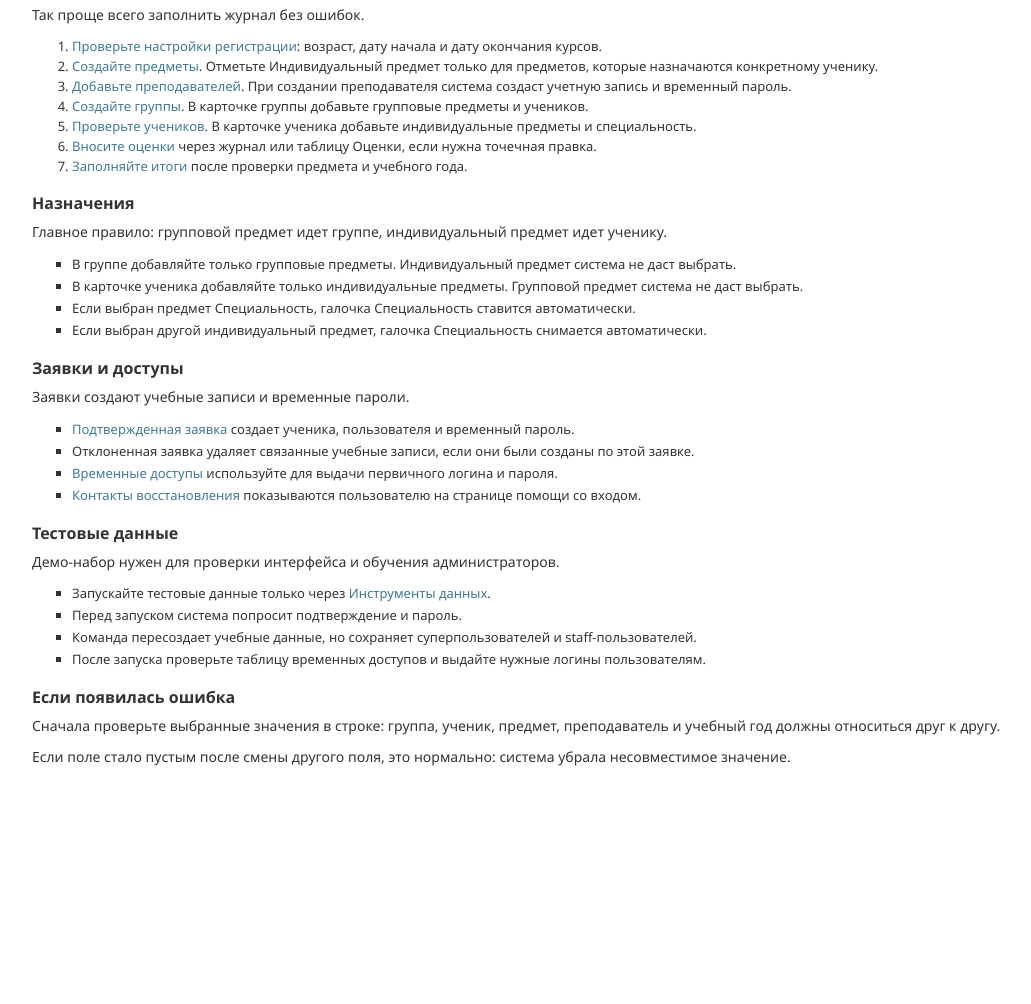
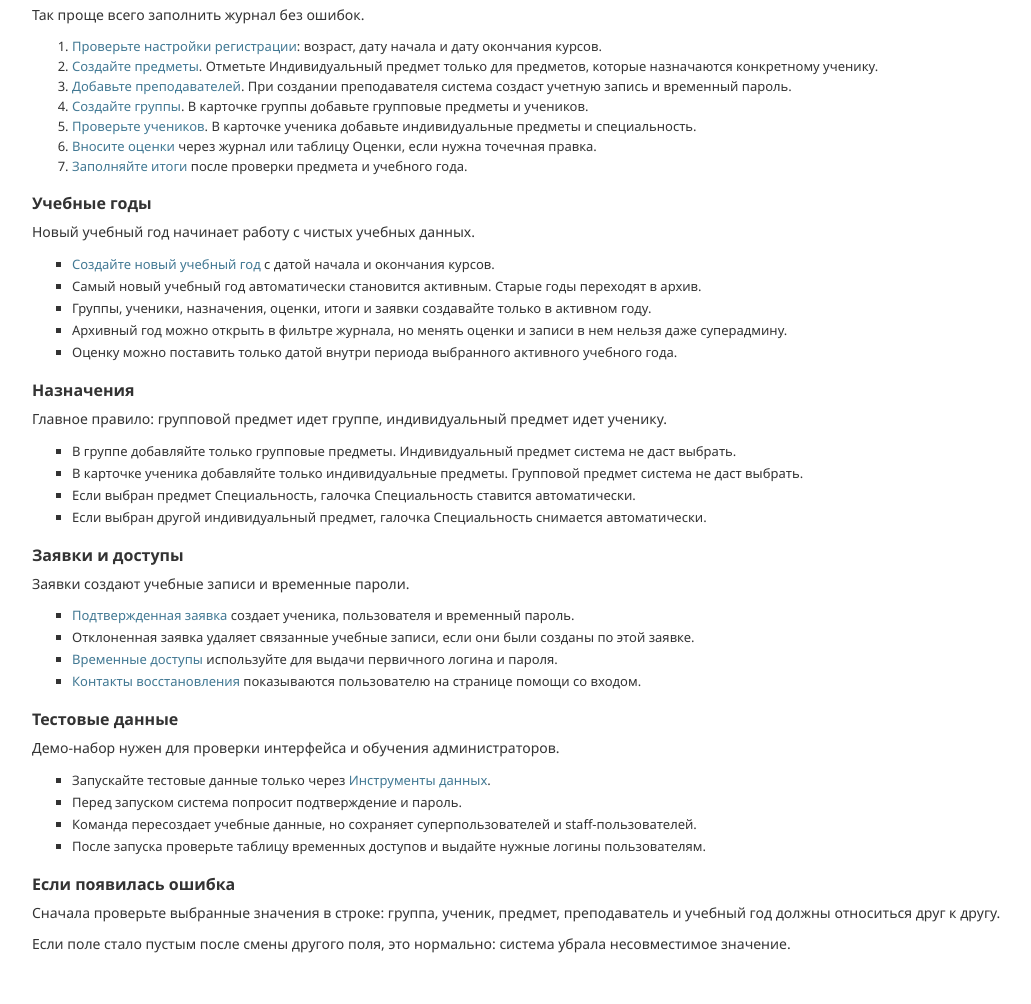
Before and after one commit to Pavel9876543/journal_cadet, a Django app: template templates/admin/journal/admin_guide.html in a window 1280 px wide. Shown: the part 317-1321 px from the top of the page, without its empty margins (8-1039 px from the left). Before the commit the page ends 1083 px from the top, so only its background shows below. Run offline with Django 5.2, Linux system fonts and the light colour scheme; the template is opened without the code that fills it, so the values that code supplies are empty.

Commit message:
Document academic year archive workflow [skip ci]

```diff
--- a/journal/admin_tools.py
+++ b/journal/admin_tools.py
@@ -77,6 +77,7 @@ def _admin_guide_view_sync(request: HttpRequest) -> HttpResponse:
         'results_url': reverse('admin:journal_subjectresult_changelist'),
         'applications_url': reverse('admin:journal_courseapplication_changelist'),
         'temporary_credentials_url': reverse('admin:journal_temporarycredential_changelist'),
+        'academic_years_url': reverse('admin:journal_academicyear_changelist'),
         'settings_url': reverse('admin:journal_courseregistrationsettings_changelist'),
         'password_contacts_url': reverse('admin:journal_passwordrecoverycontact_changelist'),
         'data_tools_url': reverse('admin_data_tools'),
--- a/journal/tests.py
+++ b/journal/tests.py
@@ -1947,6 +1947,8 @@ class AdminDashboardTests(JournalTestDataMixin, TestCase):
 
         self.assertEqual(admin_response.status_code, 200)
         self.assertContains(admin_response, 'Как работать с журналом')
+        self.assertContains(admin_response, reverse('admin:journal_academicyear_changelist'))
+        self.assertContains(admin_response, 'Архивный год можно открыть в фильтре журнала')
         self.assertContains(admin_response, reverse('admin:journal_student_changelist'))
         self.assertContains(admin_response, reverse('admin_data_tools'))
 
--- a/templates/admin/journal/admin_guide.html
+++ b/templates/admin/journal/admin_guide.html
@@ -52,6 +52,20 @@
                         <li><a href="{{ grades_url }}">Вносите оценки</a> через журнал или таблицу Оценки, если нужна точечная правка.</li>
                         <li><a href="{{ results_url }}">Заполняйте итоги</a> после проверки предмета и учебного года.</li>
                     </ol>
+                </section>
+
+                <section class="journal-section">
+                    <div class="journal-section-heading">
+                        <h2>Учебные годы</h2>
+                        <p>Новый учебный год начинает работу с чистых учебных данных.</p>
+                    </div>
+                    <ul class="journal-guide-list">
+                        <li><a href="{{ academic_years_url }}">Создайте новый учебный год</a> с датой начала и окончания курсов.</li>
+                        <li>Самый новый учебный год автоматически становится активным. Старые годы переходят в архив.</li>
+                        <li>Группы, ученики, назначения, оценки, итоги и заявки создавайте только в активном году.</li>
+                        <li>Архивный год можно открыть в фильтре журнала, но менять оценки и записи в нем нельзя даже суперадмину.</li>
+                        <li>Оценку можно поставить только датой внутри периода выбранного активного учебного года.</li>
+                    </ul>
                 </section>
 
                 <section class="journal-section">
```
